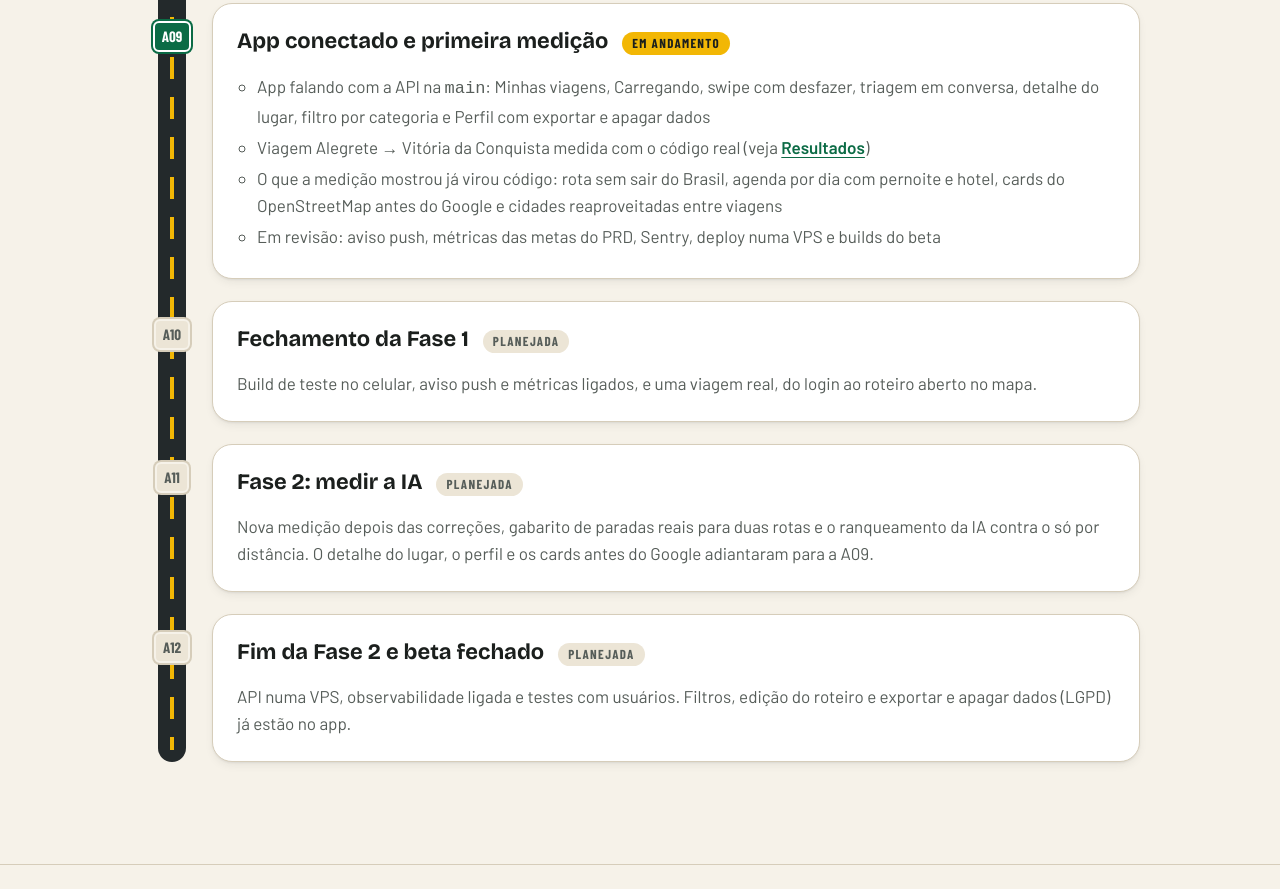
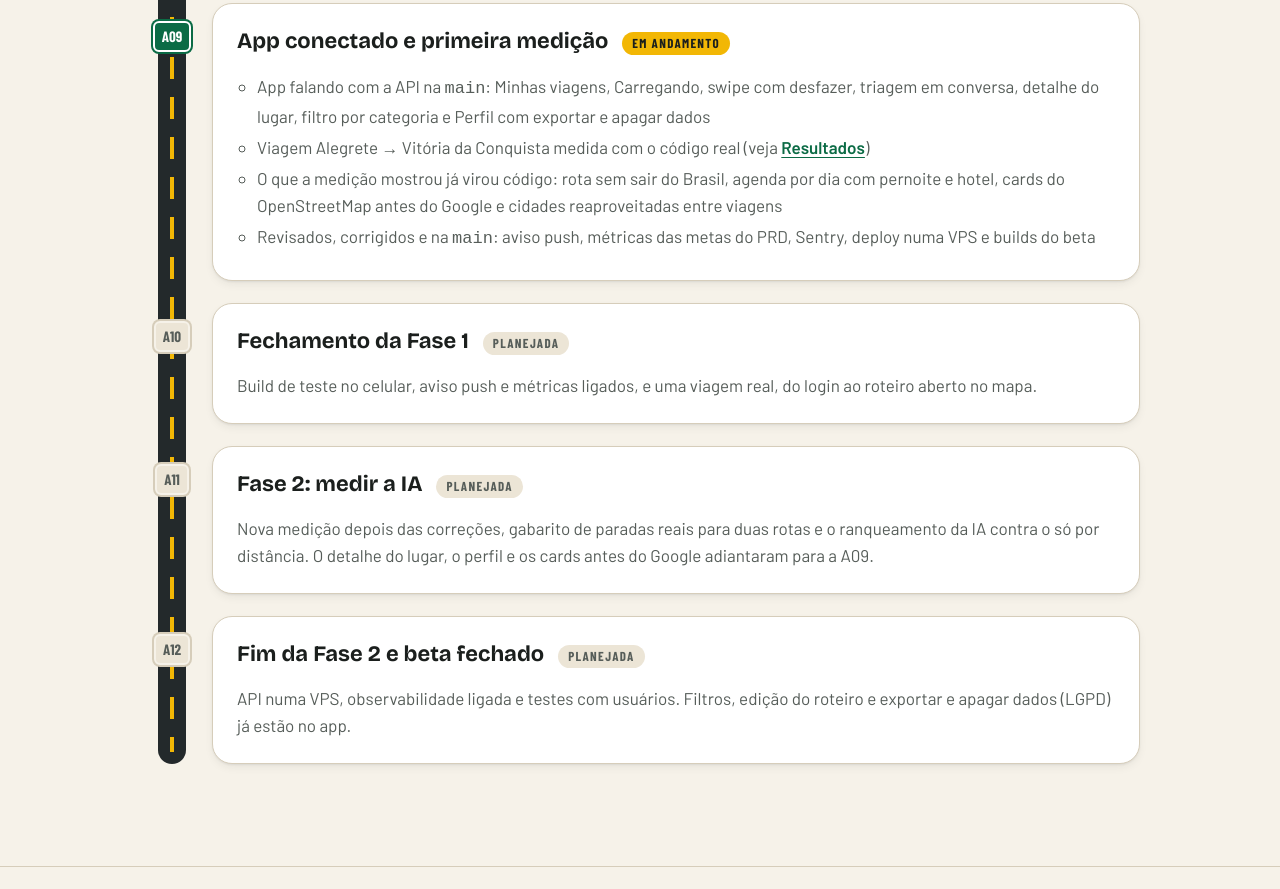
Before and after one commit to liaa-leonardo/liaa-leonardo.github.io, a plain HTML site: page index.html in a window 1280 px wide. Shown: the part 10951-11840 px from the top of the page. Drawn offline with nearby package versions, Linux system fonts and the light colour scheme.

Commit message:
Site: push, métricas, Sentry, deploy e builds do beta já na main

```diff
--- a/index.html
+++ b/index.html
@@ -523,7 +523,7 @@
               <li>App falando com a API na <code>main</code>: Minhas viagens, Carregando, swipe com desfazer, triagem em conversa, detalhe do lugar, filtro por categoria e Perfil com exportar e apagar dados</li>
               <li>Viagem Alegrete → Vitória da Conquista medida com o código real (veja <a href="#resultados">Resultados</a>)</li>
               <li>O que a medição mostrou já virou código: rota sem sair do Brasil, agenda por dia com pernoite e hotel, cards do OpenStreetMap antes do Google e cidades reaproveitadas entre viagens</li>
-              <li>Em revisão: aviso push, métricas das metas do PRD, Sentry, deploy numa VPS e builds do beta</li>
+              <li>Revisados, corrigidos e na <code>main</code>: aviso push, métricas das metas do PRD, Sentry, deploy numa VPS e builds do beta</li>
             </ul>
           </div>
         </li>
@@ -587,7 +587,7 @@
             <dt>24/11 · Emilly</dt><dd>Minhas viagens (#83) e Carregando com as etapas da busca (#85).</dd>
             <dt>25/11 · Leonardo</dt><dd>Viagem Alegrete → Vitória da Conquista medida com o código real (veja <a href="#resultados">Resultados</a>) e legendas em português nos dois vídeos. A medição virou código no mesmo dia: rota sem sair do Brasil, agenda com pernoite e horário de funcionamento, e menos plano B no ranqueamento (#103); pernoite com hotéis (#106); cidades reaproveitadas entre viagens (#105); cards do OpenStreetMap no swipe antes do Google (#102); Seus dados no Perfil (#101); decisão do plano do Groq (#100).</dd>
             <dt>25/11 · Emilly</dt><dd>Swipe com desfazer (#90), triagem em conversa (#91), Perfil (#92), detalhe do lugar (#96), filtro por categoria (#97), refazer a triagem (#98), teclado em Entrar e aviso de login fora do ar (#115) e margens seguras no Roteiro (#116).</dd>
-            <dt>25/11 · Guilherme</dt><dd>Favorito e desfazer (#78) e perfil de gosto no ranqueamento (#79) na <code>main</code>. Em revisão: métricas (#108), aviso push (#111), Sentry (#112), builds do beta (#113) e deploy numa VPS (#114).</dd>
+            <dt>25/11 · Guilherme</dt><dd>Favorito e desfazer (#78) e perfil de gosto no ranqueamento (#79) na <code>main</code>. Métricas (#108), aviso push (#111), Sentry (#112), builds do beta (#113) e deploy numa VPS (#114) revisados por Leonardo, corrigidos e mergeados.</dd>
             <dt>Slides</dt><dd><a href="https://claude.ai/artifact/6Khf5MqLSv33JXgoYnhar4">Desvio — Evolução do projeto</a>, com esta história entrega a entrega.</dd>
           </dl>
         </div>
@@ -596,7 +596,7 @@
           <dl>
             <dt>Emilly</dt><dd>Ajustes do teste das telas no celular, nos temas claro e escuro.</dd>
             <dt>Leonardo</dt><dd>Nova medição da mesma viagem depois das correções; gabarito de paradas reais para duas rotas conhecidas.</dd>
-            <dt>Guilherme</dt><dd>Métricas (#43) e aviso push (#39) na <code>main</code>, e a viagem real de ponta a ponta no celular (#24).</dd>
+            <dt>Guilherme</dt><dd>A viagem real de ponta a ponta no celular (#24), já com aviso push e métricas ligados.</dd>
           </dl>
         </div>
         <div class="cartao semana">
```
